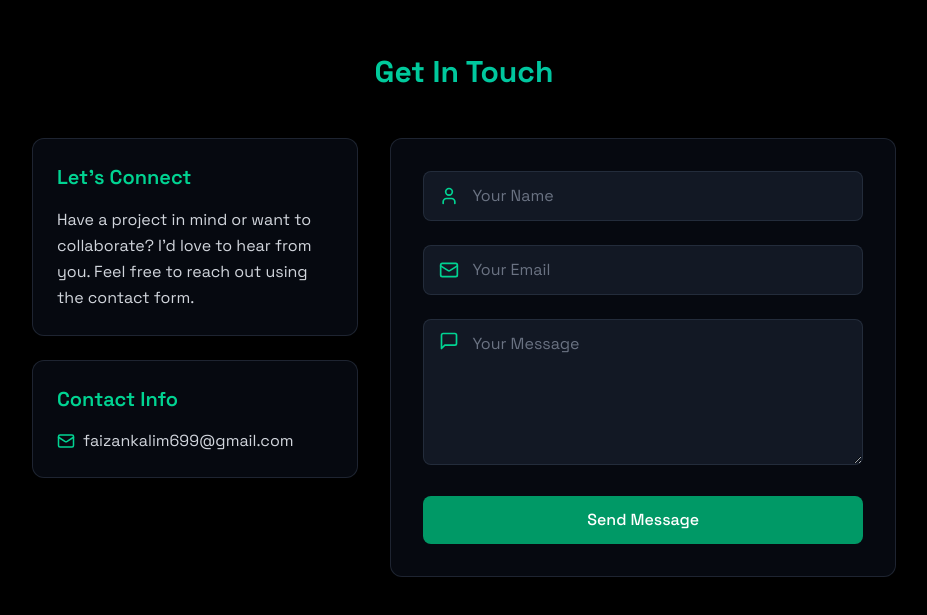
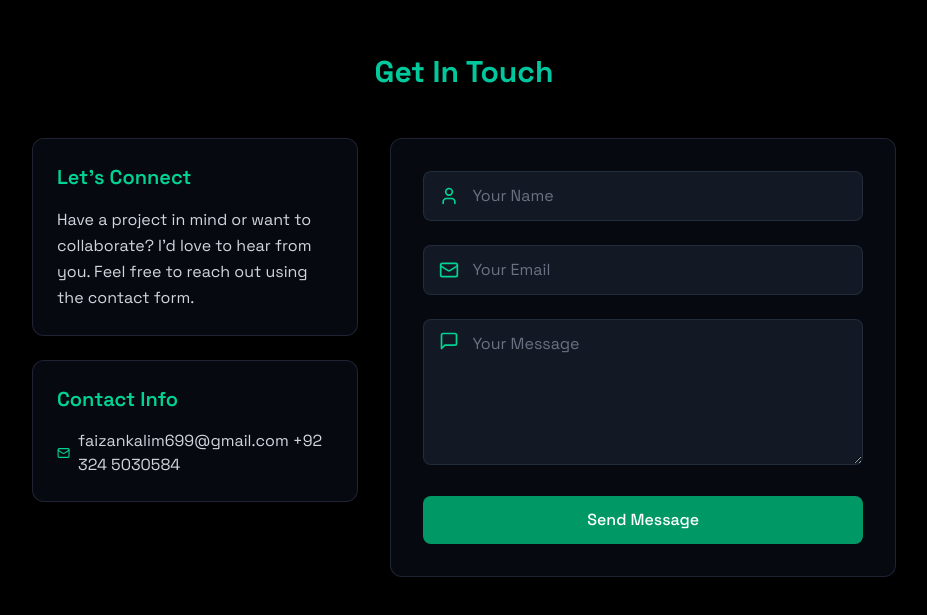
Before and after one commit to Faizan0118/Faizan, a React (Vite) app: page / in a window 1280 px wide. Shown: the part 4171-4786 px from the top of the page, without its empty margins (176-1103 px from the left). Built offline with nearby package versions, Linux system fonts and the light colour scheme.

Commit message:
Update Contact.jsx

```diff
--- a/src/components/sections/Contact.jsx
+++ b/src/components/sections/Contact.jsx
@@ -54,6 +54,7 @@ export const Contact = () => {
                   <p className="flex items-center gap-2">
                     <Mail size={18} className="text-emerald-400" />
                     faizankalim699@gmail.com
+                    +92 324 5030584
                   </p>
                 </div>
               </div>
```
